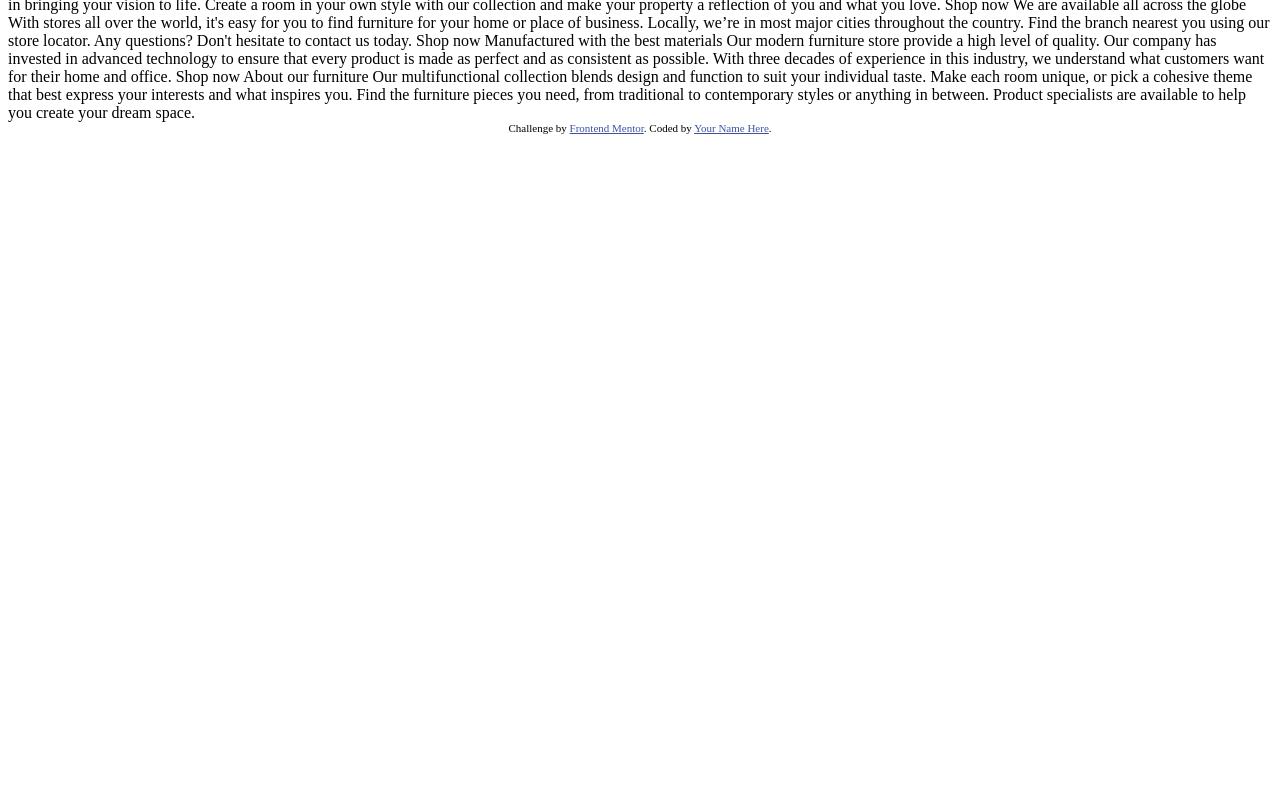
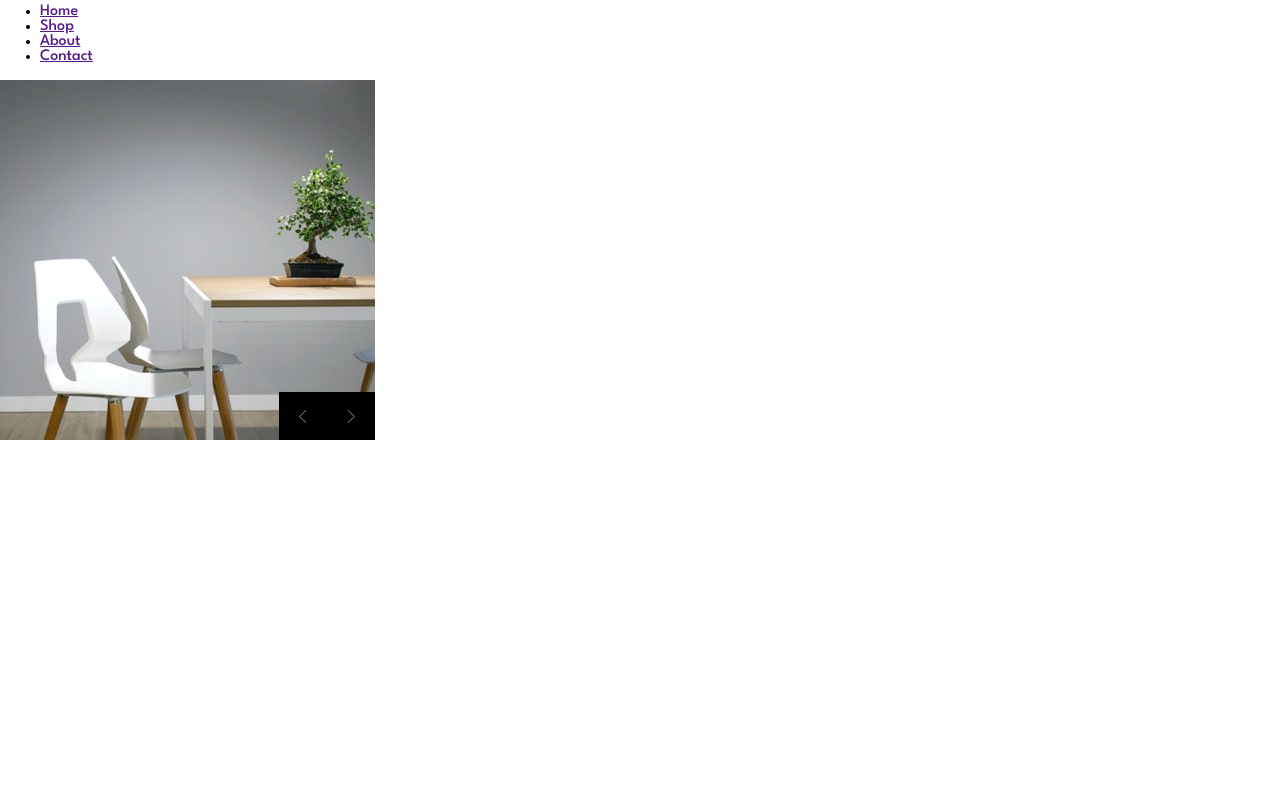
Before and after one commit to afesta12/RoomHomePage, a plain HTML site: page index.html in a window 1280 px wide. Shown: the part 30-820 px from the top of the page. Drawn offline with Linux system fonts and the light colour scheme.

Commit message:
Initial HTML

```diff
--- a/index.html
+++ b/index.html
@@ -5,20 +5,101 @@
   <meta name="viewport" content="width=device-width, initial-scale=1.0"> <!-- displays site properly based on user's device -->
 
   <link rel="icon" type="image/png" sizes="32x32" href="./images/favicon-32x32.png">
-
-  <title>Frontend Mentor | Room homepage</title>
-
-  <!-- Feel free to remove these styles or customise in your own stylesheet 👍 -->
-  <style>
-    .attribution { font-size: 11px; text-align: center; }
-    .attribution a { color: hsl(228, 45%, 44%); }
-  </style>
+  <link rel="stylesheet" href="./scss/main.css">
+  <title>Room Homepage</title>
 </head>
 <body>
-  Home
-  Shop
-  About
-  Contact
+
+<header>
+
+    <!-- Menu button -->
+    <div class="menu-btn">
+
+        <span class="menu-btn__burger"></span>
+
+    </div>
+
+    <div class="menu-logo">
+
+        <img src="./images/logo.svg" alt="Room Logo">
+
+    </div>
+
+    <!-- Nav Bar -->
+    <nav class="nav">
+
+        <ul class="menu-nav">
+
+            <li class="menu-nav__item">
+
+                <a href="" class="menu-nav__link">Home</a>
+
+            </li>
+            <li class="menu-nav__item">
+
+                <a href="" class="menu-nav__link">Shop</a>
+
+            </li>
+            <li class="menu-nav__item">
+
+                <a href="" class="menu-nav__link">About</a>
+
+            </li>
+            <li class="menu-nav__item">
+
+                <a href="" class="menu-nav__link">Contact</a>
+
+            </li>
+
+        </ul>
+
+    </nav>
+</header>
+<main>
+
+    <section class="section">
+
+        <!-- Hero Image Carousel -->
+        <div class="section__carousel">
+
+            <ul>
+
+                <li class="section__slide" data-active>
+
+                    <img src="./images/mobile-image-hero-1.jpg" alt="White chairs and table setting">
+
+                </li>
+                <li class="section__slide">
+
+                    <img src="./images/mobile-image-hero-2.jpg" alt="Three colored chairs">
+
+                </li>
+                <li class="section__slide">
+
+                    <img src="./images/mobile-image-hero-3.jpg" alt="A single black chair">
+
+                </li>
+
+            </ul>
+
+            <!-- Carousel Buttons -->
+            <div class="section__carousel-btn">
+
+                <button>
+                    <img class="prev" src="./images/icon-angle-left.svg" alt="Left arrow">
+                </button>
+
+                <button>
+                    <img class="next"src="./images/icon-angle-right.svg" alt="Right arrow">
+                </button>
+
+
+            </div>
+        </div>
+
+    </section>
+
+</main>
 
   Discover innovative ways to decorate
 
@@ -51,9 +132,6 @@
   inspires you. Find the furniture pieces you need, from traditional to contemporary styles
   or anything in between. Product specialists are available to help you create your dream space.
 
-  <div class="attribution">
-    Challenge by <a href="https://www.frontendmentor.io?ref=challenge" target="_blank">Frontend Mentor</a>.
-    Coded by <a href="#">Your Name Here</a>.
-  </div>
+  <script src="./js/index.js"></script>
 </body>
 </html>
--- a/scss/_config.scss
+++ b/scss/_config.scss
@@ -8,13 +8,9 @@ $black: hsl(0, 0%, 0%);
 $white: hsl(0, 0%, 100%);
 $very-dark-grey: hsl(0, 0%, 27%);
 
-* {
+// Mixins
+@mixin transition-ease {
 
-    margin: 0;
-    padding: 0;
-    box-sizing: border-box;
-    text-decoration: none;
-    list-style: none;
-    font-family: $main-font;
+    transition: all 0.4s ease-in-out;
 
 }
--- /dev/null
+++ b/scss/_home.scss
@@ -0,0 +1,83 @@
+.section {
+
+    width: 100vw;
+
+    &__carousel {
+
+        width: 375px;
+        height: 360px;
+        position: relative;
+
+    }
+
+    // Slide images
+    &__slide {
+
+        position: absolute;
+        inset: 0;
+        opacity: 0;
+
+        img {
+
+            display: block;
+            width: 100%;
+            height: 100%;
+            object-fit: cover;
+
+        }
+
+    }
+
+    &__slide[data-active] {
+
+        opacity: 1;
+
+    }
+
+    // Carousel Buttons
+    &__carousel-btn {
+
+        position: absolute;
+        background-color: $black;
+        bottom: 0;
+        right: 0;
+        // Remove space from bottom of arrows
+        font-size: 0;
+        display: flex;
+        justify-content: space-between;
+        align-items: center;
+
+        button {
+
+            background-color: black;
+            height: 3rem;
+            width: 3rem;
+            border: none;
+            padding-top: .1rem;
+
+            img {
+
+                border: none;
+                height: 30%;
+                cursor: pointer;
+                @include transition-ease;
+                margin-top: .2rem;
+
+            }
+
+            &:hover {
+
+                img {
+
+                    height: 32%;
+
+                }
+
+            }
+
+        }
+
+
+    }
+
+}
--- a/scss/main.scss
+++ b/scss/main.scss
@@ -1 +1,20 @@
-@import 'config';
+@import 'config', 'home';
+
+body {
+
+    margin: 0;
+    padding: 0;
+    box-sizing: border-box;
+    text-decoration: none;
+    list-style: none;
+    font-family: $main-font;
+    height: 100vh;
+
+}
+
+main {
+
+    height: 100vh;
+    width: 100vw;
+
+}
```
Also changed, not shown: js/index.js (added), scss/main.css, 2 other files.
